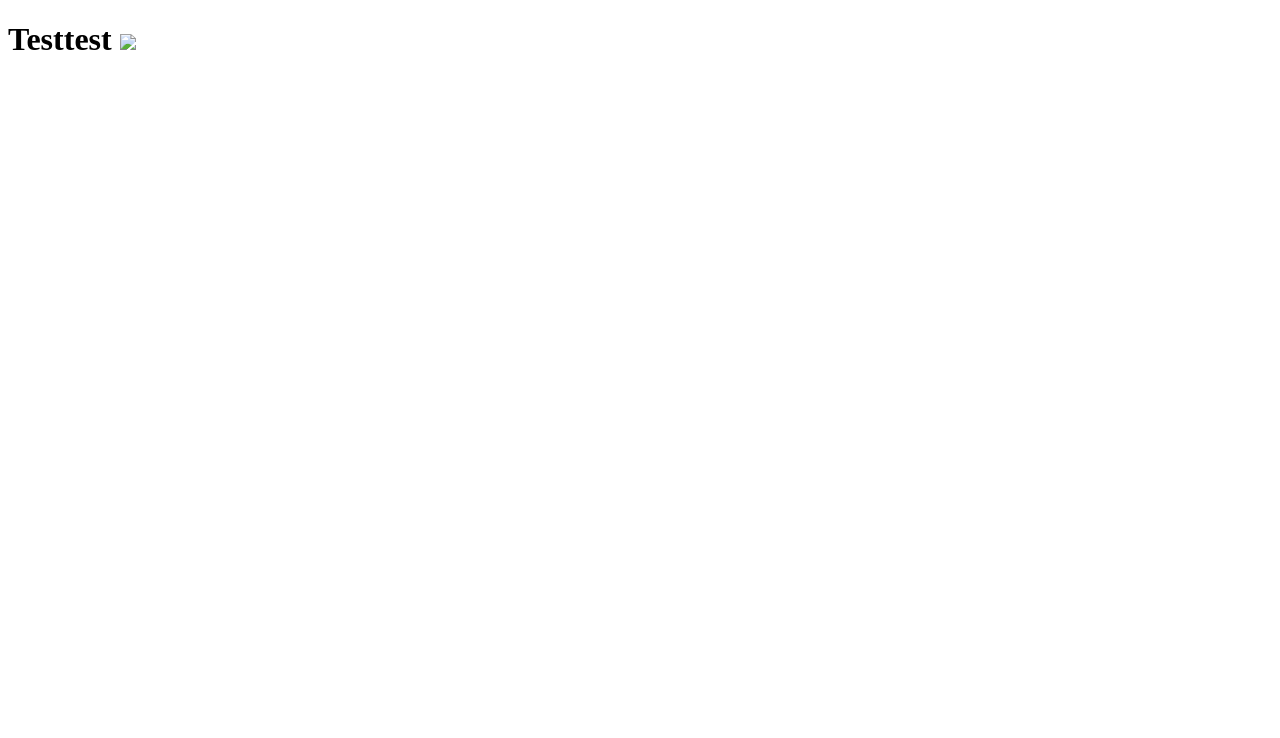
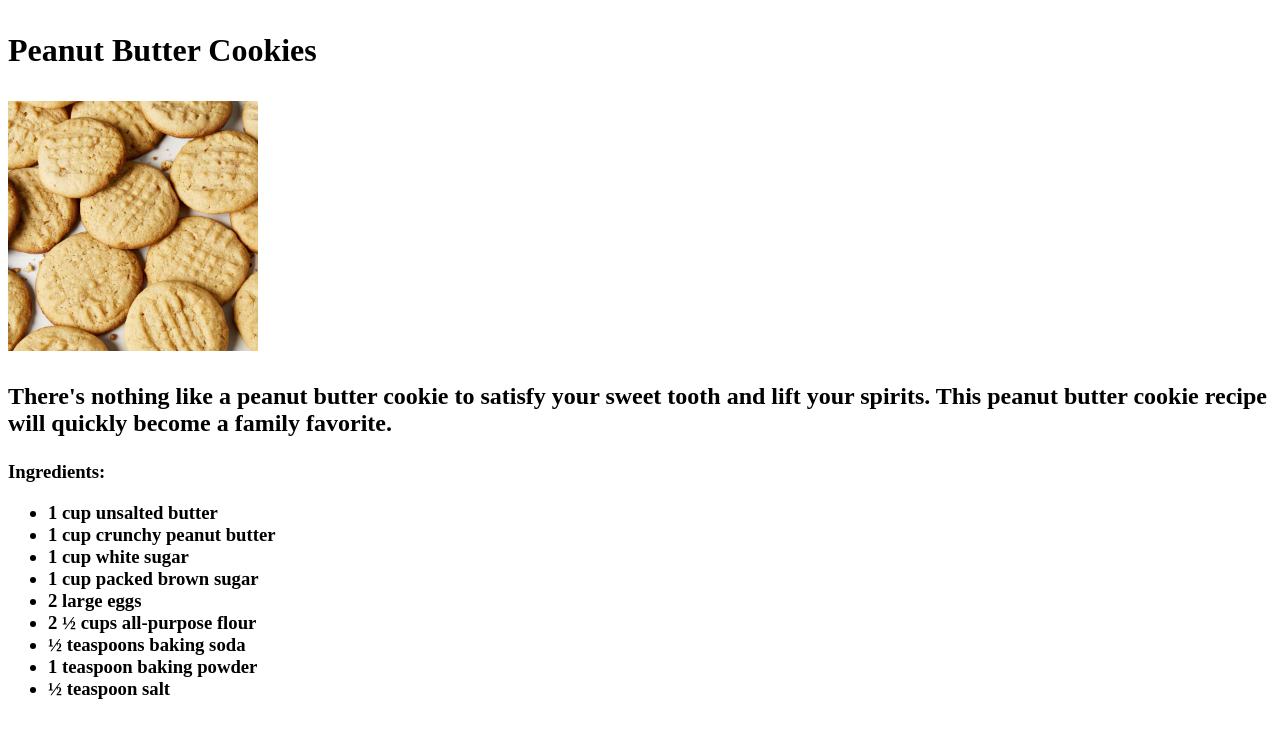
Before and after one commit to nelliotbrown/odin-recipes, a plain HTML site: page recipes/peanut-butter-cookies.html in a window 1280 px wide. Drawn offline with Linux system fonts and the light colour scheme.

Commit message:
added recipe description & ingredients list

```diff
--- a/recipes/peanut-butter-cookies.html
+++ b/recipes/peanut-butter-cookies.html
@@ -5,8 +5,30 @@
     </head>
 
     <body>
-        <h1> Testtest
-            <img src = ".desktop/img/pbc.jpg">
+        <h1> <p>Peanut Butter Cookies</p>
+            <img src = "../img/pbc.jpg" alt="Peanut Butter Cookies" height = "250", width = "250">
         </h1>
 
+        <h2>
+            <p>There's nothing like a peanut butter cookie to satisfy your sweet tooth and lift your spirits.
+                This peanut butter cookie recipe will quickly become a family favorite. </p>
+
+        </h2>
+
+        <h3>
+            Ingredients:
+            <ul>
+                <li>1 cup unsalted butter</li>
+                <li>1 cup crunchy peanut butter</li>
+                <li>1 cup white sugar</li>
+                <li>1 cup packed brown sugar</li>
+                <li>2 large eggs</li>
+                <li>2 ½ cups all-purpose flour</li>
+                <li> ½ teaspoons baking soda</li>
+                <li>1 teaspoon baking powder</li>
+                <li>½ teaspoon salt
+                </li>
+            </ul>
+        </h3>
+
     </body>
```
